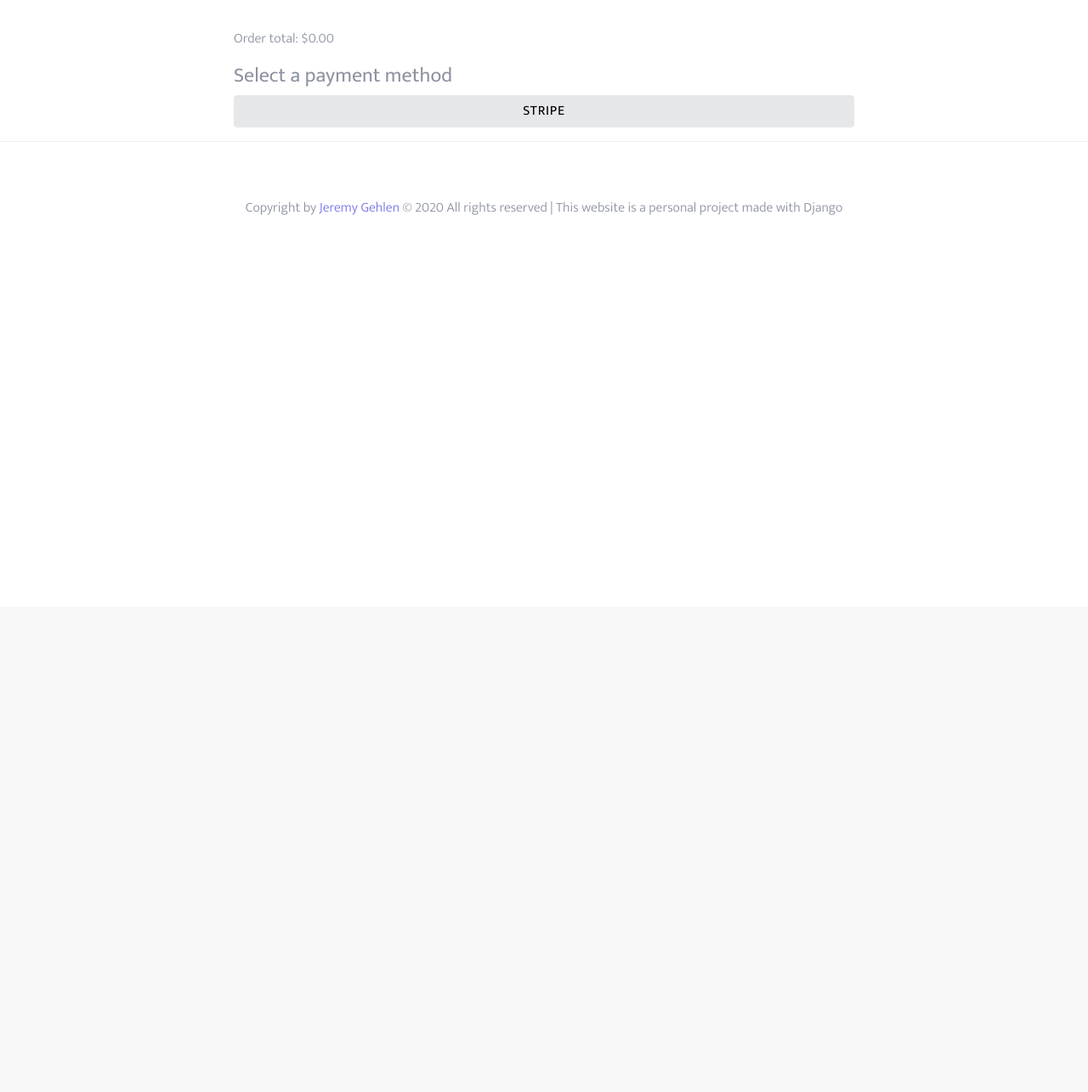
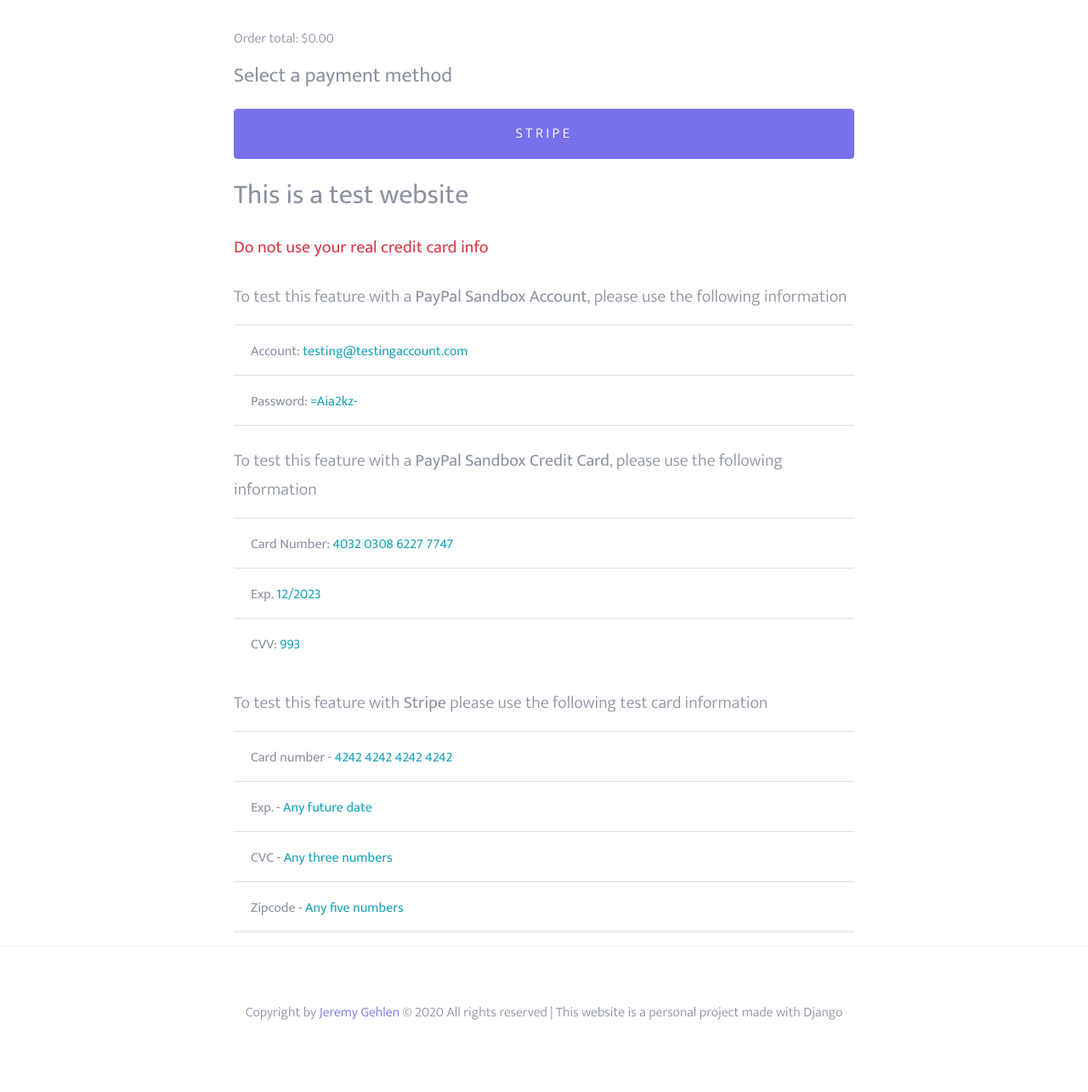
Before and after one commit to JSGehlen/ecommerce, a Django app: page /cart/payment/ in a window 1280 px wide. Shown: the part 86-1371 px from the top of the page at 85% size. Before the commit the page ends 800 px from the top, so only its background shows below. Run offline with Django 3.2, Linux system fonts and the light colour scheme; data comes from the database, SQL or seed files in the repository; data that the repository does not hold is empty; some libraries are stand-ins or nearby versions.

Commit message:
Small fixes

```diff
--- a/templates/cart/payment.html
+++ b/templates/cart/payment.html
@@ -67,11 +67,36 @@
 
             <div id='paymentInfo'>
                 <p>Order total: ${{ order.get_total }}</p>
-                <h4>Select a payment method</h4>
-                <div>
-                    <a href="{% url 'cart:payment-stripe' %}" class="btn btn-secondary btn-block mb-3">Stripe</a>
+                <h4 class="mb-4">Select a payment method</h4>
+                <div class="mb-4">
+                    <a href="{% url 'cart:payment-stripe' %}" class="btn btn-primary btn-block p-3 mb-3">Stripe</a>
                 </div>
                 <div id="paypal-button-container"></div>
+                <blockquote class="blockquote mb-4">
+                <h2 class="mb-4">This is a test website</h2>
+                    <strong class="text-danger">Do not use your real credit card info</strong>
+                    <p class="mt-4">To test this feature with a <strong>PayPal Sandbox Account</strong>, please use the following information</p>
+                    <ul class="list-group list-group-flush">
+                        <li class="list-group-item"><small>Account: <span class="text-info">testing@testingaccount.com</span></small></li>
+                        <li class="list-group-item"><small>Password: <span class="text-info"> =Aia2kz- </small></li>
+                    </ul>
+                    <p class="mt-4">To test this feature with a <strong>PayPal Sandbox Credit Card</strong>, please use the following information</p>
+                    <ul class="list-group list-group-flush">
+                        <li class="list-group-item"><small>Card Number: <span class="text-info">4032 0308 6227 7747</span></small></li>
+                        <li class="list-group-item"><small>Exp. <span class="text-info">12/2023 </small></li>
+                        <li class="list-group-item"><small>CVV: <span class="text-info">993</small></li>
+                    </ul>
+                </blockquote>
+                <blockquote class="blockquote">
+                    <p>To test this feature with <strong>Stripe</strong> please use the following test card information</p>
+                    <ul class="list-group list-group-flush">
+                        <li class="list-group-item"><small>Card number - <span class="text-info">4242 4242 4242 4242 </span> </small></li>
+                        <li class="list-group-item"><small>Exp. -  <span class="text-info">Any future date</span></small></li>
+                        <li class="list-group-item"><small>CVC - <span class="text-info">Any three numbers</span></small></li>
+                        <li class="list-group-item"><small>Zipcode - <span class="text-info">Any five numbers  </span></small></li>
+                    </ul>
+                <blockquote class="blockquote">
+
             </div>
         </div>
     </div>
```
Also changed, not shown: shop/settings.py (+5 -6 lines), templates/cart/stripe_payment.html (+6 -6 lines).
